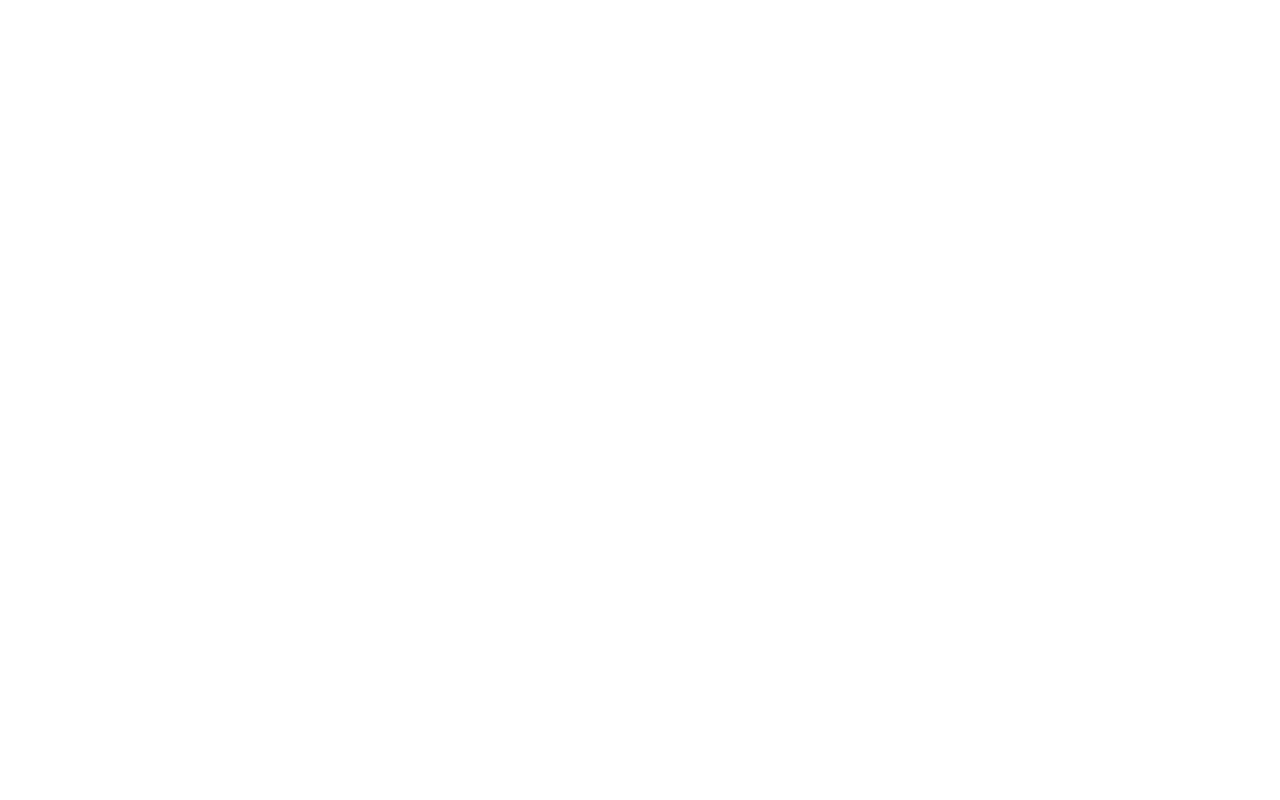
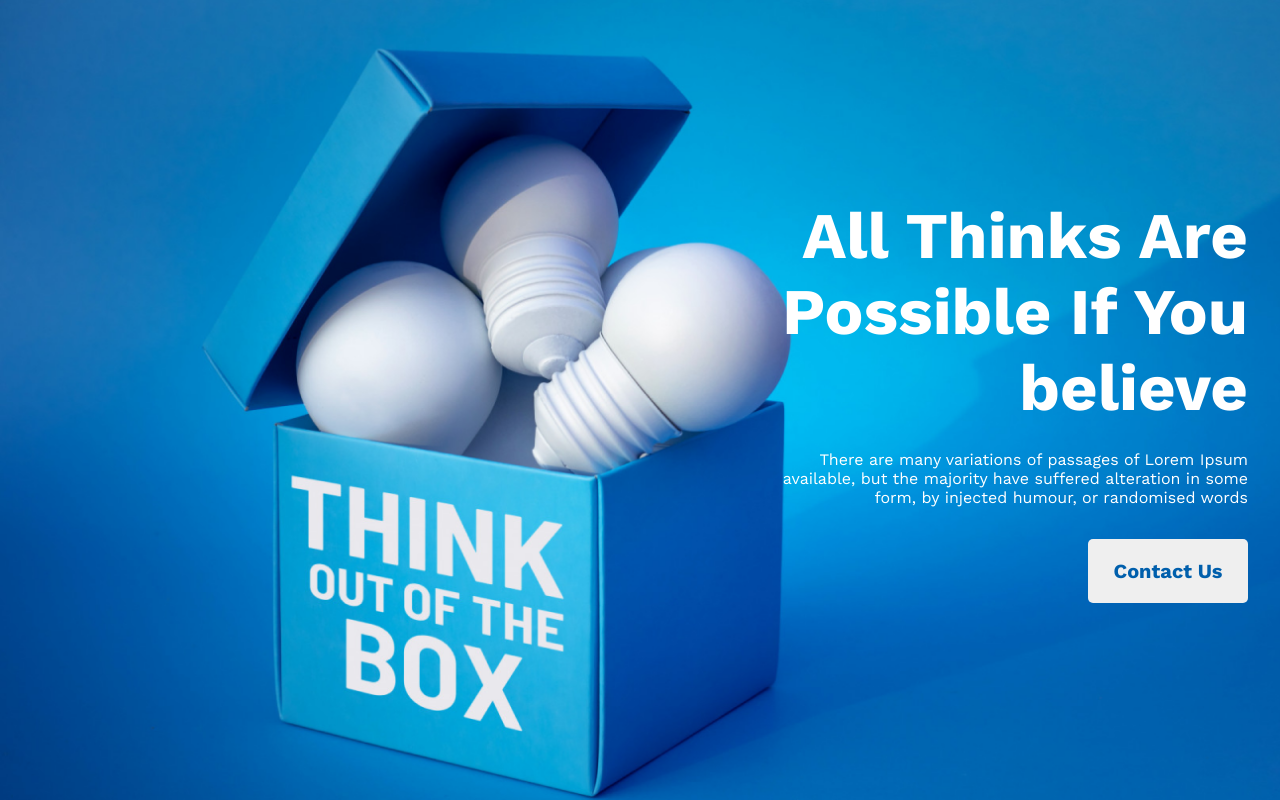
Before and after one commit to SiamulIslamShuvo/New-Year, a plain HTML site: page index.html in a window 1280 px wide. Drawn offline with nearby package versions, Linux system fonts and the light colour scheme.

Commit message:
banner section complete

```diff
--- a/index.html
+++ b/index.html
@@ -4,9 +4,19 @@
     <meta charset="UTF-8">
     <meta http-equiv="X-UA-Compatible" content="IE=edge">
     <meta name="viewport" content="width=device-width, initial-scale=1.0">
-    <title>Document</title>
+    <link rel="preconnect" href="https://fonts.googleapis.com"><link rel="preconnect" href="https://fonts.gstatic.com" crossorigin><link href="https://fonts.googleapis.com/css2?family=Inter&family=Open+Sans&family=Work+Sans:wght@400;500;700&display=swap" rel="stylesheet">
+    <link rel="stylesheet" href="./styles/style.css">
+    <title>New Year New Me</title>
 </head>
 <body>
-
+    <section class="banner">
+        <div class="container banner-container">
+            <div class="container-cta">
+                <h1 class="head-line">All Thinks Are Possible If You believe</h1>
+                <p class="description">There are many variations of passages of Lorem Ipsum available, but the majority have suffered alteration in some form, by injected humour, or randomised words</p>
+                <button class="primary-btn">Contact Us</button>
+            </div>
+        </div>
+    </section>
 </body>
 </html>
--- a/styles/style.css
+++ b/styles/style.css
@@ -0,0 +1,51 @@
+*{
+    font-family: 'Work Sans', sans-serif;
+    margin: 0;
+}
+.head-line{
+    font-weight: 700;
+    font-size: 65px;
+    color: #FFFFFF;
+    margin-bottom: 24px;
+}
+.description{
+    font-weight: 400;
+    font-size: 16px;
+    color: #FFFFFF;
+}
+
+.primary-btn{
+    width: 160px;
+    height: 64px;
+    margin-top: 32px;
+    border-radius: 5px;
+    border: none;
+    font-weight: 600;
+    font-size: 20px;
+    color: #005FAC;
+
+}
+/* Banner section */
+
+.banner{
+    background-image: url(../images/banner/banner3.png);
+    background-size: cover;
+    height: 100vh;
+    display: flex;
+    align-items: center;
+
+}
+.container{
+    max-width: 1440px;
+    width: 95%;
+    margin: 0 auto;
+}
+.container-cta{
+    width: 40%;
+    text-align: right;
+
+}
+.banner-container{
+    display: flex;
+    justify-content: end;
+}
```
